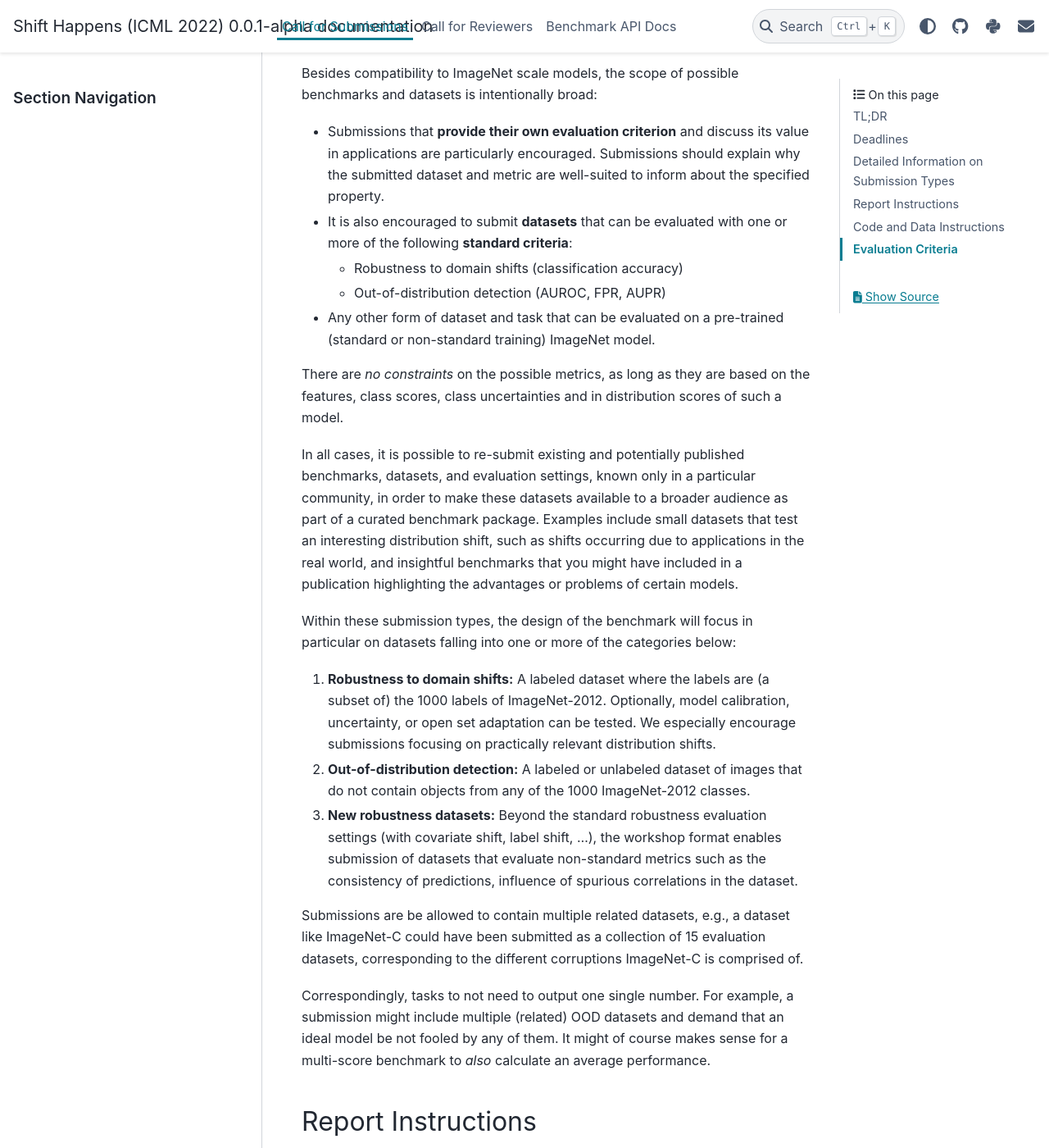
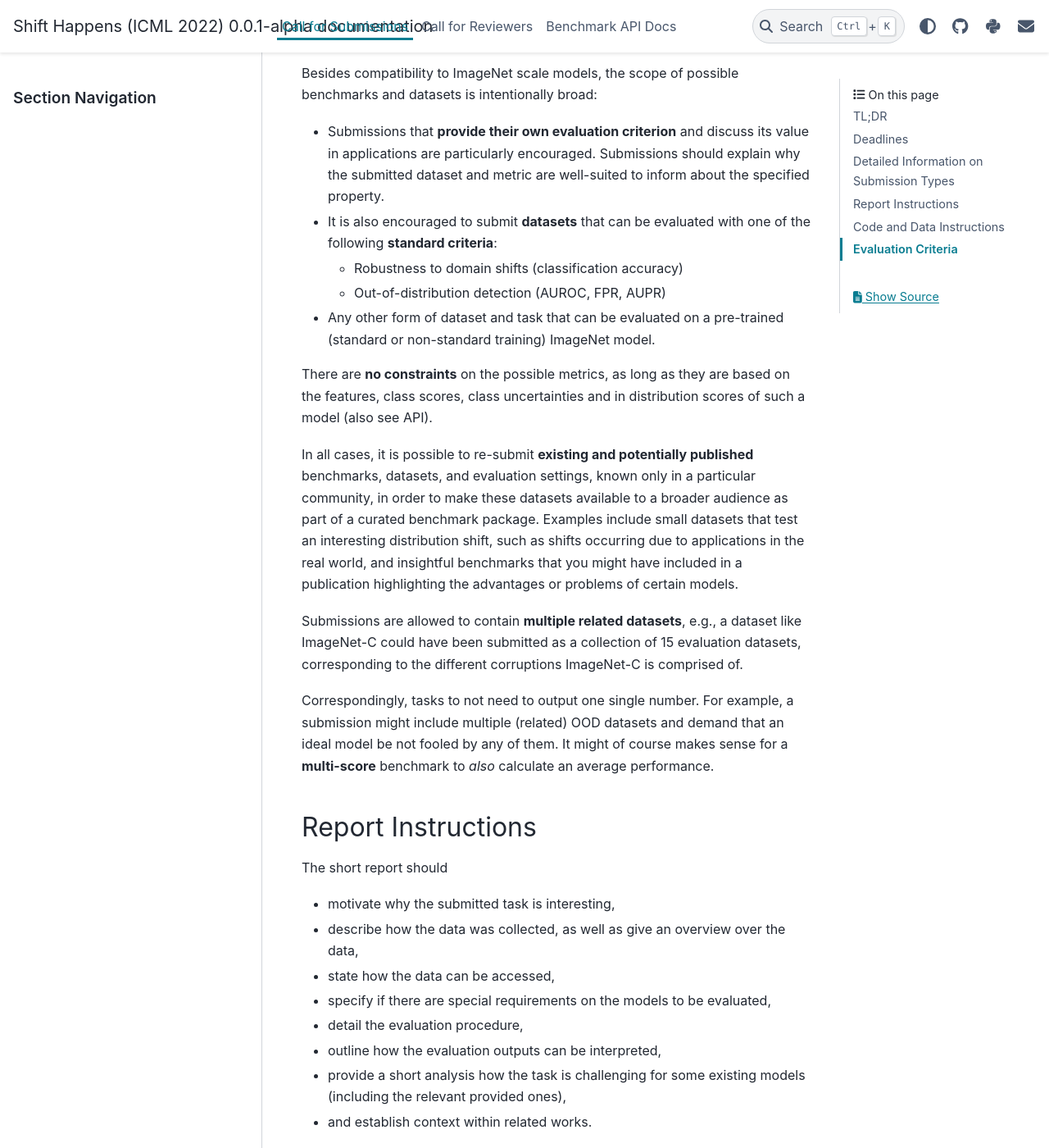
Before and after one commit to shift-happens-benchmark/icml-2022, a Sphinx documentation site: the page built from docs/source/call_for_papers.rst, in a window 1280 px wide and 1400 px high, scrolled down 1426 px. Shown: the whole window at 82% size. Built offline with Sphinx 7.4.7 and the PyData theme 0.15.4, drawn with Linux system fonts in a browser that asks for light colours.

Commit message:
consolidated submission types by moving envisioned contributions to focus topics

```diff
--- a/docs/source/call_for_papers.rst
+++ b/docs/source/call_for_papers.rst
@@ -52,43 +52,23 @@ benchmarks and datasets is intentionally broad:
 
 - Submissions that **provide their own evaluation criterion** and discuss its value in applications are particularly encouraged. Submissions should explain why the submitted dataset and metric are well-suited to inform about the specified property.
 
-- It is also encouraged to submit **datasets** that can be evaluated with one or more of the following **standard criteria**:
+- It is also encouraged to submit **datasets** that can be evaluated with one of the following **standard criteria**:
 
   - Robustness to domain shifts (classification accuracy)
   - Out-of-distribution detection (AUROC, FPR, AUPR)
 
 - Any other form of dataset and task that can be evaluated on a pre-trained (standard or non-standard training) ImageNet model.
-There are *no constraints* on the possible metrics, as long as they are based on the features, class scores,
-class uncertainties and in distribution scores of such a model.
+There are **no constraints** on the possible metrics, as long as they are based on the features, class scores,
+class uncertainties and in distribution scores of such a model (also see API).
 
-In all cases, it is possible to re-submit existing and potentially published benchmarks, datasets, and evaluation settings,
+In all cases, it is possible to re-submit **existing and potentially published** benchmarks, datasets, and evaluation settings,
 known only in a particular community, in order to make these datasets available to a broader audience as part of a curated
 benchmark package. Examples include small datasets that test an
 interesting distribution shift, such as shifts occurring due to applications in the real world, and
 insightful benchmarks that you might have included in a publication highlighting the advantages or problems
 of certain models.
 
-Within these submission types, the design of the benchmark will
-focus in particular on datasets falling into one or more of the categories
-below:
-
-1. **Robustness to domain shifts:** A labeled
-   dataset where the labels are (a subset of) the 1000 labels of
-   ImageNet-2012. Optionally, model calibration, uncertainty, or open
-   set adaptation can be tested. We especially encourage submissions
-   focusing on practically relevant distribution shifts.
-
-2. **Out-of-distribution detection:** A labeled or unlabeled dataset of
-   images that do not contain objects from any of the 1000 ImageNet-2012
-   classes.
-
-3. **New robustness datasets:** Beyond the standard robustness evaluation
-   settings (with covariate shift, label shift, …), the workshop format
-   enables submission of datasets that evaluate non-standard metrics
-   such as the consistency of predictions, influence of spurious
-   correlations in the dataset.
-
-Submissions are be allowed to contain multiple related datasets, e.g.,
+Submissions are allowed to contain **multiple related datasets**, e.g.,
 a dataset like ImageNet-C could have been submitted as a collection of
 15 evaluation datasets, corresponding to the different corruptions
 ImageNet-C is comprised of.
@@ -96,7 +76,7 @@ ImageNet-C is comprised of.
 Correspondingly, tasks to not need to output one single number. For example, a
 submission might include multiple (related) OOD datasets and demand that an
 ideal model be not fooled by any of them. It might of course makes sense for a
-multi-score benchmark to *also* calculate an average performance.
+**multi-score** benchmark to *also* calculate an average performance.
 
 Report Instructions
 ^^^^^^^^^^^^^^^^
```
Also changed, not shown: docs/source/index.rst (+24 -4 lines).
